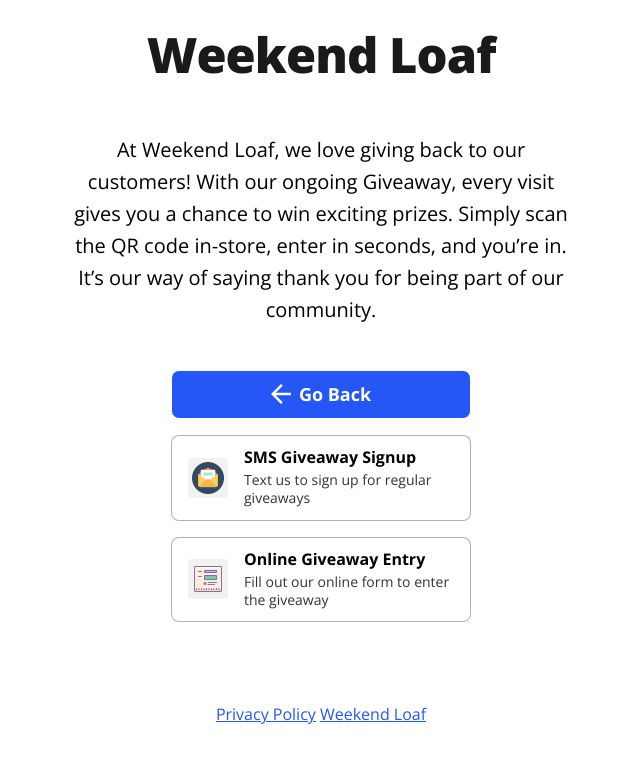
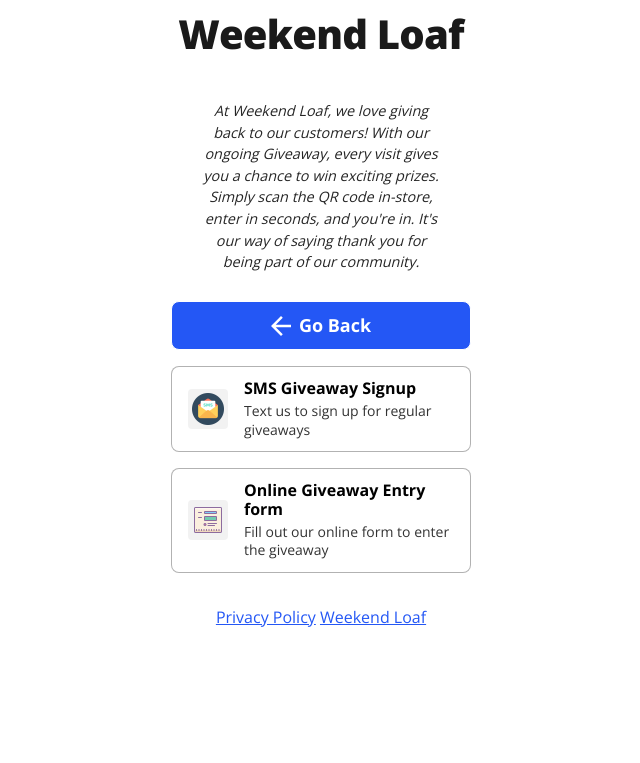
Before and after one commit to satishkn/WeekendLoaf, a Jekyll site: the page links/details.html, which Jekyll copies as it is, in a window 1280 px wide, cut to the strip 180-972 px from the top of the page. Shown: the top 763 px of the strip, without its empty margins (319-959 px from the left). Built offline with Jekyll 4.4.1, drawn with Linux system fonts in a browser that asks for light colours; after the commit the page ends 900 px from its top, so only the background shows below that.

Commit message:
Simple fixes. minor adjustments: font size and gaps and width changes

```diff
--- a/links/details.html
+++ b/links/details.html
@@ -63,10 +63,10 @@
 
               Be sure to replace the src with your own image path and update the alt text
             -->
-            <img class="avatar avatar--rounded" src="../images/logo.png" srcset="../images/logo.png 2x" alt="Weekend Loaf">
+            <img class="avatar avatar--rounded" src="../images/logo.png" srcset="../images/logo.png 2x" alt="Weekend Loaf" style="margin-bottom: 1rem;">
 
             <!-- Replace with your name or brand -->
-            <h1>
+            <h1 style="margin-bottom: 1rem; font-size: 2.5rem;">
               <div>Weekend Loaf</div>
             </h1>
 
@@ -74,9 +74,9 @@
             <div class="button-stack" role="navigation">
 
               <!-- Add a short description about yourself or your brand -->
-              <div class="button-card" style="width: 105%; margin-top: 0;">
+              <div class="button-card" style="max-width: 400px; margin: 0 auto; margin-top: 0;">
                 <div class="button-content" style="padding: 1rem; text-align: center;">
-                  <p style="margin: 0; color: inherit;">At Weekend Loaf, we love giving back to our customers! With our ongoing Giveaway, every visit gives you a chance to win exciting prizes. Simply scan the QR code in-store, enter in seconds, and you’re in. It’s our way of saying thank you for being part of our community.</p>
+                  <p style="margin: 0; color: inherit; line-height: 1.5; font-style: italic; font-size: 0.9rem; opacity: 0.85;">At Weekend Loaf, we love giving back to our customers! With our ongoing Giveaway, every visit gives you a chance to win exciting prizes. Simply scan the QR code in-store, enter in seconds, and you're in. It's our way of saying thank you for being part of our community.</p>
                 </div>
               </div>
 
@@ -97,7 +97,7 @@
                 <a class="button-card button-telegram" href="javascript:void(0)" onclick="showGiveawayForm()" role="button">
                   <img class="icon" aria-hidden="true" src="images/icons/form.png" alt="Form Icon">
                   <div class="button-content">
-                    <p class="button-title">Online Giveaway Entry</p>
+                    <p class="button-title">Online Giveaway Entry form</p>
                     <p class="button-description">Fill out our online form to enter the giveaway</p>
                   </div>
                 </a>
@@ -106,7 +106,7 @@
       </div>
 
       <!-- Feel free to add your own footer information, including updating `privacy.html` to reflect how your LittleLink fork is set up -->
-      <footer>
+      <footer style="margin-top: 1rem;">
         <a href="privacy.html">Privacy Policy</a>  <a href="https://bakery.weekendloaf.workers.dev/" target="_blank" rel="noopener">Weekend Loaf</a>
       </footer>
 
```
Also changed, not shown: links/index.html (+6 -4 lines).
